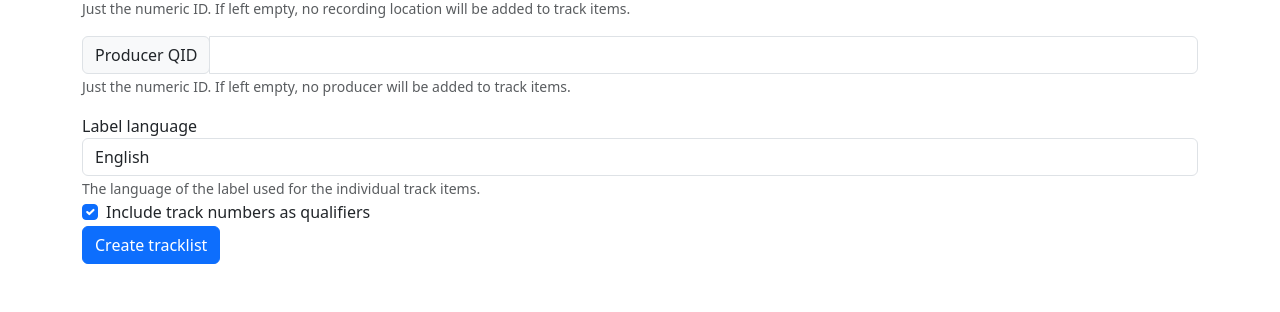
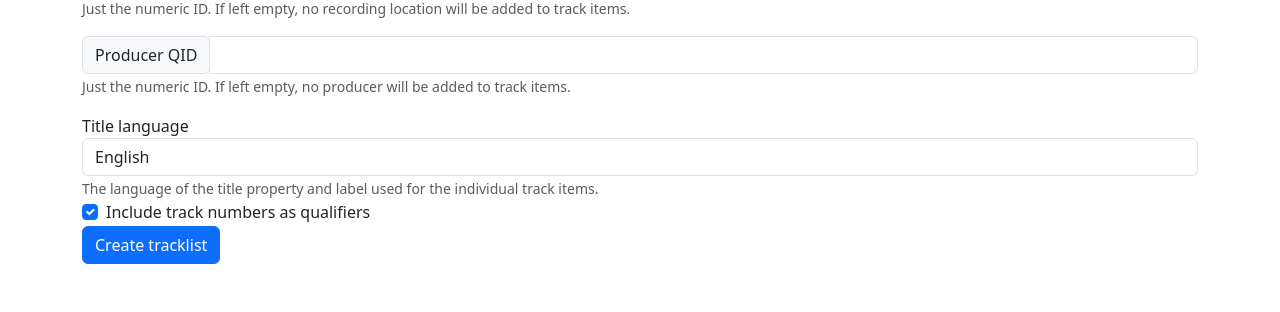
Before and after one commit to connorshea/multitrack-drafting, a Flask app: template templates/album.html in a window 1280 px wide. Shown: the part 877-1189 px from the top of the page. Run offline with Flask 2, Linux system fonts and the light colour scheme; the template is opened without the code that fills it, so the values that code supplies are empty; some libraries are stand-ins or nearby versions.

Commit message:
Add title claim to track items as well.

```diff
--- a/app.py
+++ b/app.py
@@ -25,6 +25,7 @@ user_agent = toolforge.set_user_agent(
 
 TEST_WIKIDATA = True
 INSTANCE_OF_PROPERTY = 'P82' if TEST_WIKIDATA else 'P31'
+TITLE_PROPERTY = 'P77107' if TEST_WIKIDATA else 'P1476'
 PERFORMER_PROPERTY = 'P97837' if TEST_WIKIDATA else 'P175'
 RECORDED_AT_PROPERTY = 'P97839' if TEST_WIKIDATA else 'P483'
 PRODUCER_PROPERTY = 'P97838' if TEST_WIKIDATA else 'P162'
@@ -173,7 +174,7 @@ def create_tracklist_items(
         # Create track item.
         track_item = create_wikidata_track_item(
             session,
-            label=track,
+            title=track,
             performer_qid=performer_qid,
             recorded_at_qid=recorded_at_qid,
             producer_qid=producer_qid,
@@ -207,9 +208,27 @@ def generate_wikidata_claim_object(property_id: str, item_id: str) -> dict:
         'rank': 'normal'
     }
 
+def generate_wikidata_monolingual_text_claim_object(property_id: str, language: str, string: str) -> dict:
+    return {
+        'mainsnak': {
+            'snaktype': 'value',
+            'property': property_id,
+            'datatype': 'monolingualtext',
+            'datavalue': {
+                'value': {
+                    'language': language,
+                    'text': string
+                },
+                'type': 'monolingualtext'
+            }
+        },
+        'type': 'statement',
+        'rank': 'normal'
+    }
+
 def create_wikidata_track_item(
         session: mwapi.Session,
-        label: str,
+        title: str,
         performer_qid: int | None,
         recorded_at_qid: int | None,
         producer_qid: int | None,
@@ -224,7 +243,7 @@ def create_wikidata_track_item(
     data = {
         'labels': [
             {
-                'language': language, 'value': label
+                'language': language, 'value': title
             }
         ],
         'descriptions': [
@@ -239,6 +258,12 @@ def create_wikidata_track_item(
     data['claims'].append(
         generate_wikidata_claim_object(INSTANCE_OF_PROPERTY, TRACK_TYPES[track_type])
     )
+
+    # Add 'title' statement.
+    data['claims'].append(
+        generate_wikidata_monolingual_text_claim_object(TITLE_PROPERTY, language=language, string=title)
+    )
+
 
     # If we have a performer, add it to the data.
     if performer_qid != None and performer_qid != '':
--- a/templates/album.html
+++ b/templates/album.html
@@ -112,8 +112,8 @@
   </div>
 
   <div class="form-group">
-    <!-- TODO: Eventually use mul for labels and remove the language selector entirely? -->
-    <label for="lang">Label language</label>
+    <!-- TODO: Eventually use mul for labels and just have this represent the title only. -->
+    <label for="lang">Title language</label>
     <select class="form-control" id="language" name="language" aria-describedby="languageHelp">
       <option value="en" selected>English</option>
       <option value="fr">French</option>
@@ -121,7 +121,7 @@
       <option value="de">German</option>
       <option value="es">Spanish</option>
     </select>
-    <small id="languageHelp" class="form-text text-muted">The language of the label used for the individual track items.</small>
+    <small id="languageHelp" class="form-text text-muted">The language of the title property and label used for the individual track items.</small>
   </div>
 
   <div class="form-group form-check">
```
